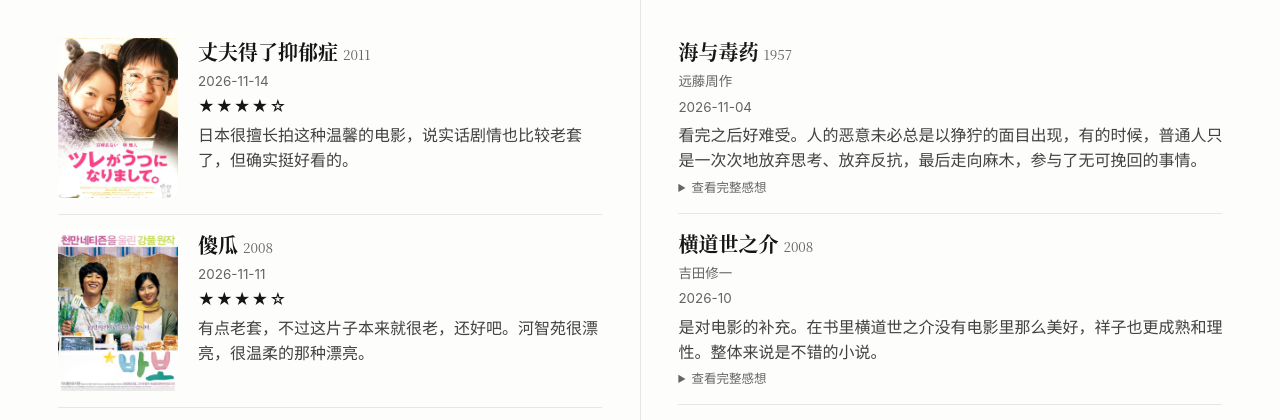
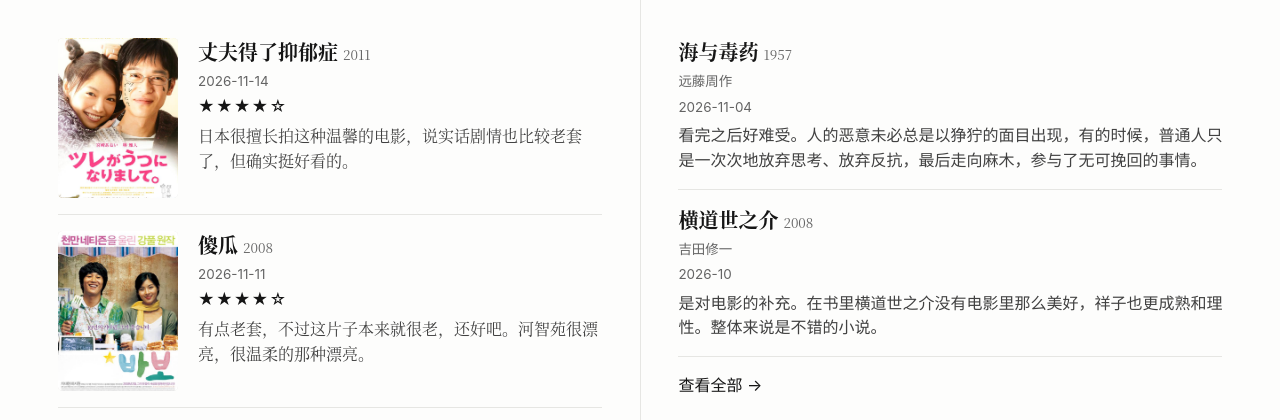
Before and after one commit to Cheap-Cheer/Cheap-Cheer.github.io, a plain HTML site: page index.html in a window 1280 px wide. Shown: the part 377-797 px from the top of the page. Drawn offline with Linux system fonts and the light colour scheme.

Commit message:
Set reviews in Songti, expand them only when the text is cut off, and add a copyright footer.
Co-authored-by: Cursor <cursoragent@cursor.com>

```diff
--- a/index.html
+++ b/index.html
@@ -16,5 +16,6 @@
 <h1 class="home-title">记录2026年以来我观看的电影和阅读的书籍</h1>
 <div class="home"><section id="movies"><h2>电影</h2><div class="cards" aria-live="polite"></div><a href="movies.html">查看全部 →</a></section><section id="reading"><h2>书籍</h2><div class="cards" aria-live="polite"></div><a href="reading.html">查看全部 →</a></section></div>
 </main>
+<footer class="site-footer"><div class="wrap"><p>© 2026 Cheap-Cheer 版权所有</p></div></footer>
 </body>
 </html>
--- a/journal.css
+++ b/journal.css
@@ -1,6 +1,6 @@
 :root{color-scheme:light;--bg:#fdfdfc;--ink:#151515;--muted:#646464;--line:#e6e6e3}
 *{box-sizing:border-box}
-body{margin:0;background:var(--bg);color:var(--ink);font:1rem/1.55 "Inter",system-ui,sans-serif}
+body{margin:0;min-height:100vh;display:flex;flex-direction:column;background:var(--bg);color:var(--ink);font:1rem/1.55 "Inter",system-ui,sans-serif}
 a{color:inherit;text-decoration:none;text-underline-offset:.3em}
 a:hover{text-decoration:underline}
 :focus-visible{outline:2px solid #353535;outline-offset:4px}
@@ -11,7 +11,8 @@ header{border-bottom:1px solid var(--line)}
 nav{display:flex;gap:clamp(1rem,4vw,3.7rem)}
 nav a{padding:.7rem .1rem}
 nav [aria-current]{border-bottom:1px solid currentColor}
-main{padding-block:2.5rem 3rem}
+main{flex:1;padding-block:2.5rem 3rem}
+.site-footer{border-top:1px solid var(--line);padding-block:1.35rem 1.6rem;color:var(--muted);font-size:.84rem}
 h1,h2,p{margin:0}
 h1{font-size:clamp(2rem,4vw,2.75rem);line-height:1.25}
 .home-title{max-width:14em;margin-bottom:2.4rem;font-family:"Songti SC","Noto Serif CJK SC",serif;font-weight:500;font-size:clamp(1.85rem,3.4vw,2.45rem);line-height:1.45}
@@ -46,11 +47,12 @@ button:disabled{color:#767676;cursor:default}
 .date,.author{margin-top:.3rem}
 .stars{display:block;margin-top:.1rem;letter-spacing:.07em}
 .review{margin-top:.35rem;color:#414141;white-space:pre-wrap;overflow-wrap:anywhere}
-.movie .review{font-family:"Kaiti SC",KaiTi,STKaiti,"楷体",serif}
+.movie .review{font-family:"Songti SC","Noto Serif CJK SC",serif}
 .review.clipped{display:-webkit-box;-webkit-line-clamp:2;-webkit-box-orient:vertical;overflow:hidden}
-details{margin-top:.3rem}
-summary{cursor:pointer;color:var(--muted);font-size:.78rem}
-details .review{margin-top:.35rem}
+.review-more{display:inline-flex;align-items:center;justify-content:center;width:1.7rem;height:1.5rem;margin-top:.1rem;padding:0;border:0;color:var(--muted)}
+.review-more:hover{border-color:transparent;color:var(--ink)}
+.review-more svg{width:.9rem;height:.9rem;display:block;fill:none;stroke:currentColor;stroke-width:1.8;stroke-linecap:round;stroke-linejoin:round;transition:transform .15s ease}
+.review-more[aria-expanded="true"] svg{transform:rotate(180deg)}
 .pagination{justify-content:center;margin-top:1.6rem}
 .profile{--split:clamp(2rem,5vw,4.6rem);display:grid;grid-template-columns:minmax(12.5rem,17rem) minmax(0,1fr);column-gap:var(--split);align-items:stretch}
 .profile-side p{margin:1.05rem 0 0;max-width:17rem;color:var(--muted);font-size:.92rem;line-height:1.75}
--- a/js/card.js
+++ b/js/card.js
@@ -23,24 +23,73 @@ function posterSource(record) {
   return "";
 }
 
-function reviewLength(review) {
-  return Array.from(review).length;
+function chevron() {
+  const svg = document.createElementNS("http://www.w3.org/2000/svg", "svg");
+  svg.setAttribute("viewBox", "0 0 24 24");
+  svg.setAttribute("aria-hidden", "true");
+  const path = document.createElementNS("http://www.w3.org/2000/svg", "path");
+  path.setAttribute("d", "M6 9l6 6 6-6");
+  svg.append(path);
+  return svg;
+}
+
+function reviewOverflows(preview) {
+  const width = preview.clientWidth;
+  if (!width) return false;
+  const probe = preview.cloneNode(true);
+  probe.hidden = false;
+  probe.classList.remove("clipped");
+  probe.style.position = "absolute";
+  probe.style.visibility = "hidden";
+  probe.style.pointerEvents = "none";
+  probe.style.width = `${width}px`;
+  probe.style.margin = "0";
+  preview.parentElement.append(probe);
+  const fullHeight = probe.getBoundingClientRect().height;
+  probe.style.display = "-webkit-box";
+  probe.style.webkitLineClamp = "2";
+  probe.style.webkitBoxOrient = "vertical";
+  probe.style.overflow = "hidden";
+  const clampedHeight = probe.getBoundingClientRect().height;
+  probe.remove();
+  return fullHeight - clampedHeight > 1;
 }
 
 function appendReview(body, review) {
-  if (reviewLength(review) <= 38) {
-    body.append(element("p", "review", review));
-    return;
-  }
+  const preview = element("p", "review clipped", review);
+  const button = element("button", "review-more");
+  button.type = "button";
+  button.hidden = true;
+  button.setAttribute("aria-expanded", "false");
+  button.setAttribute("aria-label", "展开感想");
+  button.append(chevron());
+  button.addEventListener("click", () => {
+    const open = button.getAttribute("aria-expanded") !== "true";
+    button.setAttribute("aria-expanded", String(open));
+    button.setAttribute("aria-label", open ? "收起感想" : "展开感想");
+    preview.classList.toggle("clipped", !open);
+  });
+  body.append(preview, button);
 
-  const preview = element("p", "review clipped", review);
-  preview.setAttribute("aria-hidden", "true");
-  const details = element("details");
-  details.append(element("summary", "", "查看完整感想"), element("p", "review", review));
-  details.addEventListener("toggle", () => {
-    preview.hidden = details.open;
-  });
-  body.append(preview, details);
+  const update = () => {
+    if (!preview.isConnected) {
+      observer.disconnect();
+      return;
+    }
+    const overflow = reviewOverflows(preview);
+    const open = button.getAttribute("aria-expanded") === "true";
+    if (!overflow) {
+      preview.classList.remove("clipped");
+      button.hidden = true;
+      button.setAttribute("aria-expanded", "false");
+      button.setAttribute("aria-label", "展开感想");
+      return;
+    }
+    button.hidden = false;
+    preview.classList.toggle("clipped", !open);
+  };
+  const observer = new ResizeObserver(update);
+  observer.observe(preview);
 }
 
 function appendPoster(article, record) {
```
Also changed, not shown: about.html (+1 -0 lines), movies.html (+1 -0 lines), reading.html (+1 -0 lines).
